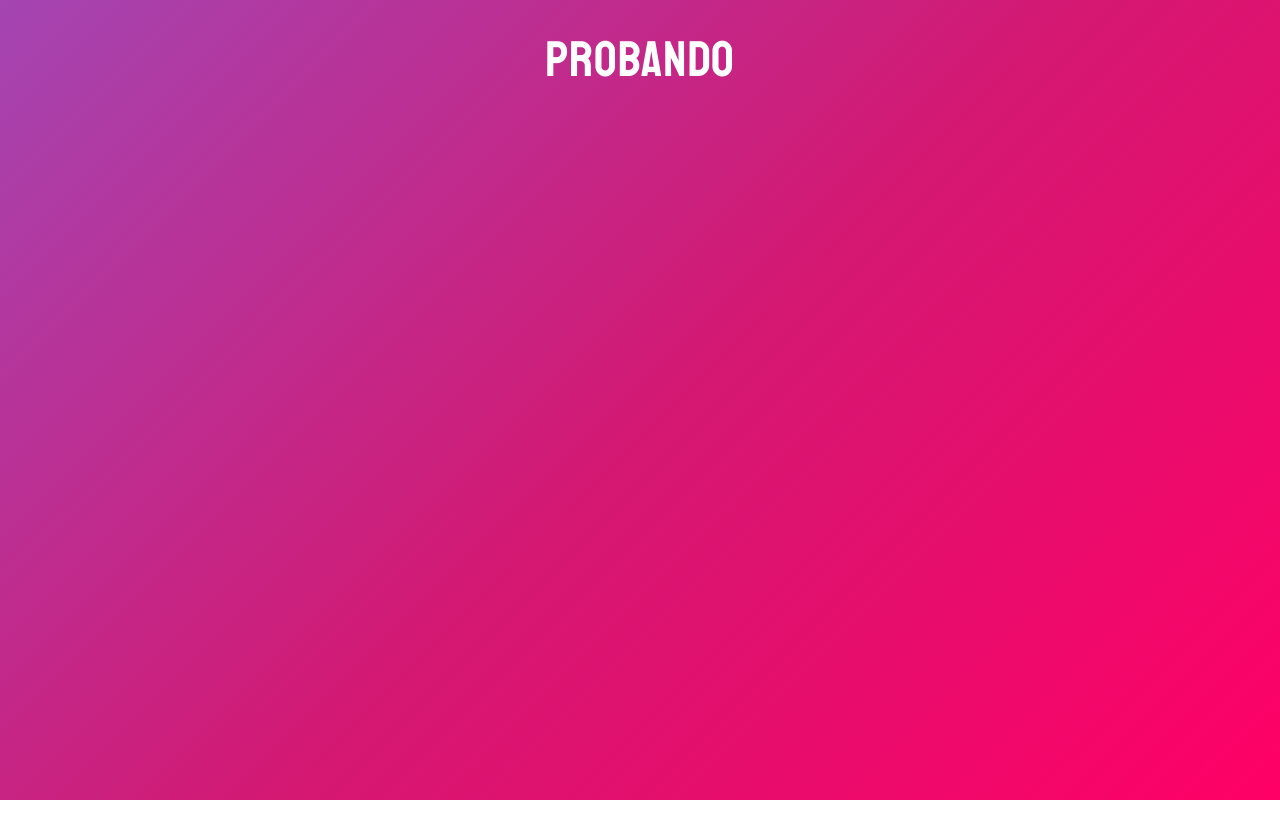
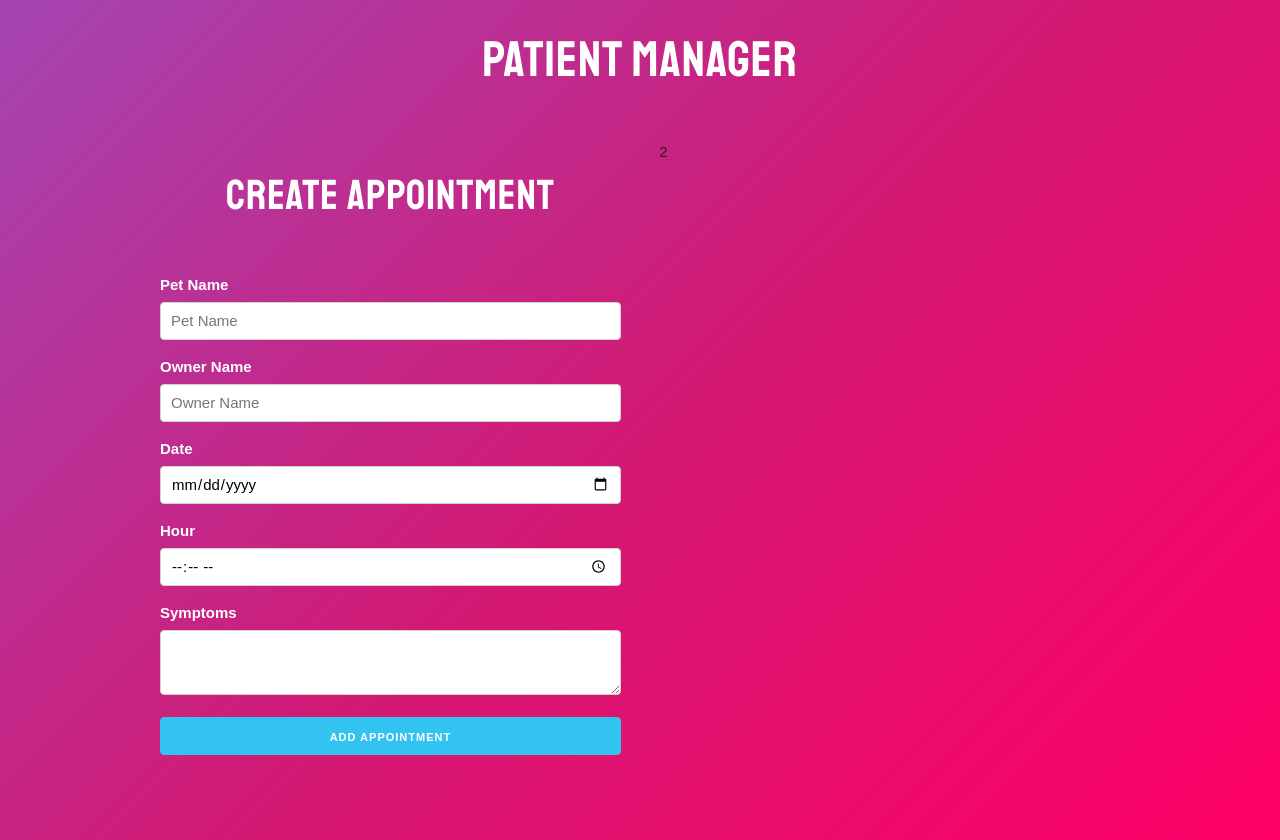
Before and after one commit to BauTancredi/patient-manager, a React (Create React App) app: page / in a window 1280 px wide. Before the commit the page ends 800 px from the top, so only its background shows below. Built offline with nearby package versions, Linux system fonts and the light colour scheme; the HTML template or start-up script is replaced by a standard one.

Commit message:
Creating Form component

```diff
--- a/src/App.js
+++ b/src/App.js
@@ -1,7 +1,21 @@
-import React from "react";
+import React, { Fragment } from "react";
+import Form from "./components/Form";
 
 function App() {
-  return <h1>Probando</h1>;
+  return (
+    <Fragment>
+      <h1>Patient Manager</h1>
+
+      <div className="container">
+        <div className="row">
+          <div className="one-half column">
+            <Form />
+          </div>
+          <div className="one-half column">2</div>
+        </div>
+      </div>
+    </Fragment>
+  );
 }
 
 export default App;
--- /dev/null
+++ b/src/components/Form.jsx
@@ -0,0 +1,37 @@
+import React, { Fragment } from "react";
+
+const Form = () => {
+  return (
+    <Fragment>
+      <h2>Create appointment</h2>
+
+      <form action="">
+        <label htmlFor="">Pet Name</label>
+        <input
+          type="text"
+          name="pet"
+          className="u-full-width"
+          placeholder="Pet Name"
+        />
+        <label htmlFor="">Owner Name</label>
+        <input
+          type="text"
+          name="owner"
+          className="u-full-width"
+          placeholder="Owner Name"
+        />
+        <label htmlFor="">Date</label>
+        <input type="date" name="date" className="u-full-width" />
+        <label htmlFor="">Hour</label>
+        <input type="time" name="hour" className="u-full-width" />
+        <label htmlFor="">Symptoms</label>
+        <textarea name="symptoms" className="u-full-width"></textarea>
+        <button type="submit" className="u-full-width button-primary">
+          Add appointment
+        </button>
+      </form>
+    </Fragment>
+  );
+};
+
+export default Form;
```
